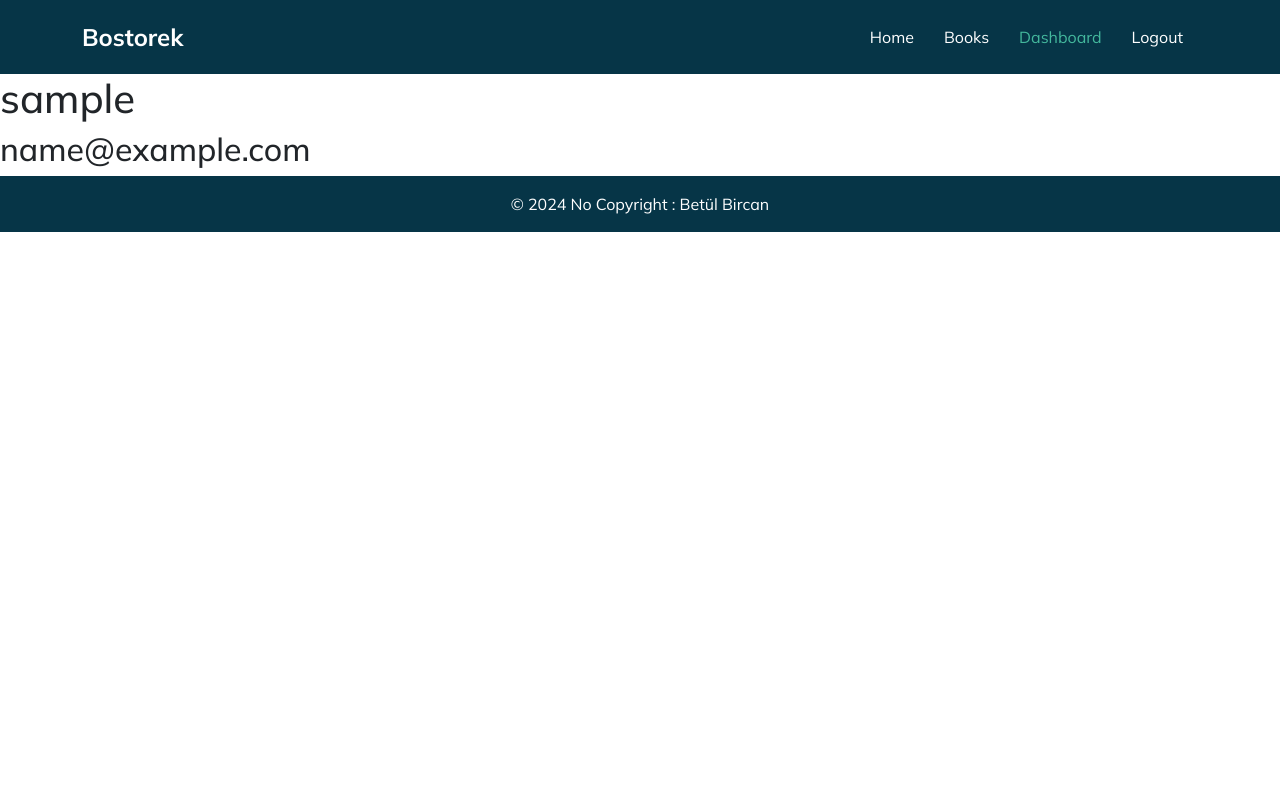
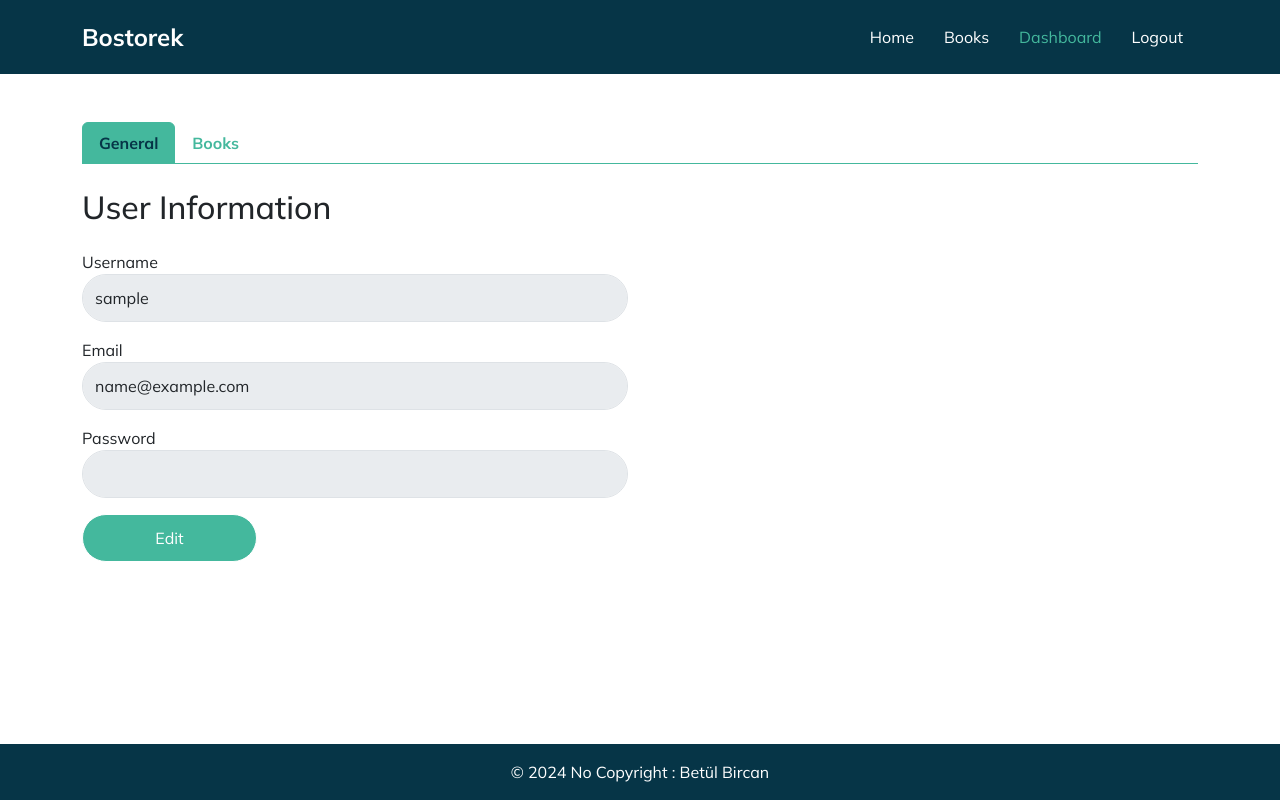
Before and after one commit to BetulBircan/bostorek-tr, a Vue app in the folder frontEnd/: page /dashboard in a window 1280 px wide. Built offline with nearby package versions, Linux system fonts and the light colour scheme; no server answers; sample sign-in values are in the browser's storage.

Commit message:
dashboard tasarımı Geeral Sekmesi tasarlandı devam edecek...

```diff
--- a/frontEnd/src/assets/style.css
+++ b/frontEnd/src/assets/style.css
@@ -37,6 +37,7 @@
     height: 48px;
     background-color: var(--secondary-color) !important;
     border-color: 1px solid var(--secondary-color) !important;
+    min-width : 175px !important;
   }
 
   .btn-primary:hover {
--- a/frontEnd/src/views/DashboardView.vue
+++ b/frontEnd/src/views/DashboardView.vue
@@ -1,19 +1,102 @@
 <template>
-  <h1>{{ user.username }}</h1>
-  <h2>{{ user.email }}</h2>
+    <section style="min-height: calc(100vh - 130px)">
+        <div class="container py-5">
+            <ul class="nav nav-tabs" id="dashboardTab" role="tablist">
+                <li class="nav-item" role="presentation" @click="activeTab = 'general'">
+                    <button class="nav-link" id="general-tab" :class="{active : activeTab === 'general'}" data-bs-toggle="tab"
+                        data-bs-target="#general-tab-pane" type="button" role="tab" aria-controls="general-tab-pane"
+                        aria-selected="true">General</button>
+                </li>
+                <li class="nav-item" role="presentation" @click="activeTab = 'books'">
+                    <button class="nav-link" :class="{active : activeTab === 'books'}" id="books-tab" data-bs-toggle="tab" data-bs-target="#books-tab-pane"
+                        type="button" role="tab" aria-controls="books-tab-pane" aria-selected="false">Books</button>
+                </li>
+            </ul>
+            <div class="tab-content py-4" id="dashboardContent">
+                <div class="tab-pane fade" :class="{'active show' : activeTab === 'general'}" id="general-tab-pane" role="tabpanel" aria-labelledby="general-tab" tabindex="0">
+                    <div class="row">
+                        <div class="col-lg-6">
+                            <h2 class="mb-4">User Information</h2>
+                            <form>
+                                <div class="mb-3">
+                                    <label for="username">Username</label>
+                                    <input v-model="userInfo.username" type="text" id="username" class="form-control" :disabled="!editMode">
+                                </div>
+                                <div class="mb-3">
+                                    <label for="email">Email</label>
+                                    <input v-model="userInfo.email" type="email" id="email" class="form-control" :disabled="!editMode">
+                                </div>
+                                <div class="mb-3">
+                                    <label for="password">Password</label>
+                                    <input v-model="userInfo.password" type="password" id="password" class="form-control" :disabled="!editMode">
+                                </div>
+                                <button @click="!editMode ? toggleEditMode() : saveUserInfo()" type="button" class="btn btn-primary">{{ editMode ? 'Save' : 'Edit' }}</button>
+                                <button v-if="editMode" style="background-color: #ecc73c !important;border-color:#ecc73c !important" @click="cancelEditMode" type="button" class="btn btn-primary ms-3">Cancel</button>
+                            </form>
+                        </div>
+                        <div class="col-lg-6"></div>
+                    </div>
+                </div>
+                <div class="tab-pane fade" :class="{'active show' : activeTab === 'books' }" id="books-tab-pane" role="tabpanel" aria-labelledby="books-tab" tabindex="0">Books Content</div>
+            </div>
+        </div>
+    </section>
 </template>
 
 <script>
 import { useAuthStore } from '@/stores/authStore';
 import { mapState } from 'pinia';
-    export default {
-        name : 'DashboardView',
-        computed : {
-            ...mapState(useAuthStore, ["user"])
+export default {
+    name: 'DashboardView',
+    data() {
+        return {
+            activeTab : 'general',
+            userInfo : {
+                username : '',
+                email : '',
+                password : ''
+            },
+            editMode : false
+        }
+    },
+    computed: {
+        ...mapState(useAuthStore, ["user"])
+    },
+    created() {
+        this.userInfo.username = this.user.username;
+        this.userInfo.email = this.user.email;
+    },
+    methods: {
+        toggleEditMode() {
+            this.editMode = !this.editMode;
+        },
+        saveUserInfo() {
+           console.log('Save User Info');
+
+        },
+        cancelEditMode() {
+            this.editMode = false;
+            this.userInfo.username = this.user.username;
+            this.userInfo.email = this.user.email;
+            this.userInfo.password = '';
         }
     }
+}
 </script>
 
 <style scoped>
+.nav-link {
+    color : var(--secondary-color);
+    font-weight : bold;
+}
 
+.nav-tabs {
+    border-color : var(--secondary-color);
+}
+
+.nav-link.active {
+    color : var(--primary-color);
+    background-color : var(--secondary-color);
+    border-color : var(--secondary-color);
+}
 </style>
```
